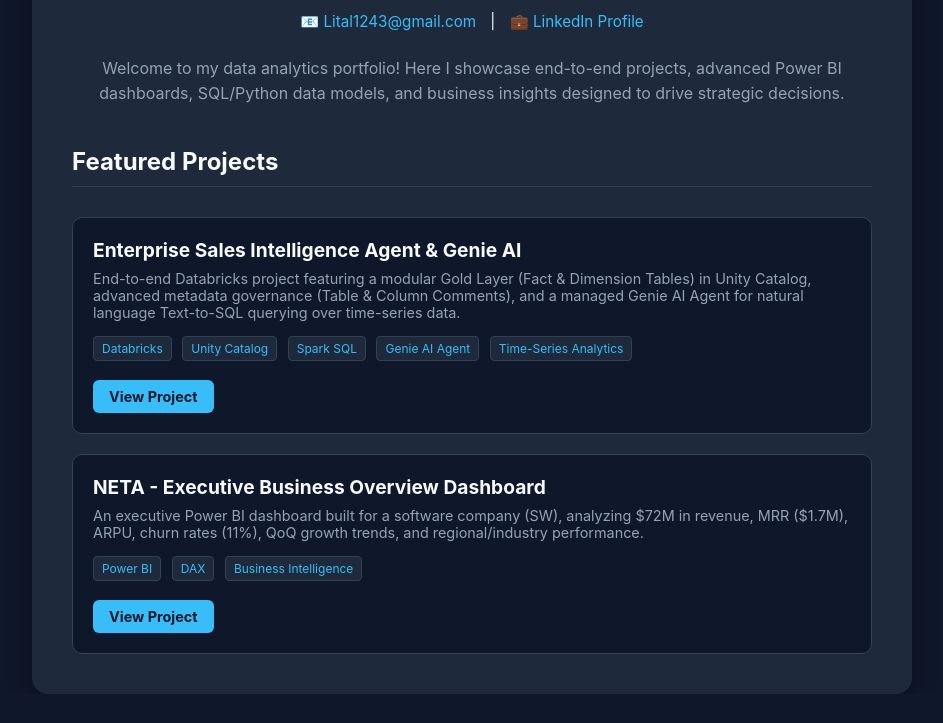
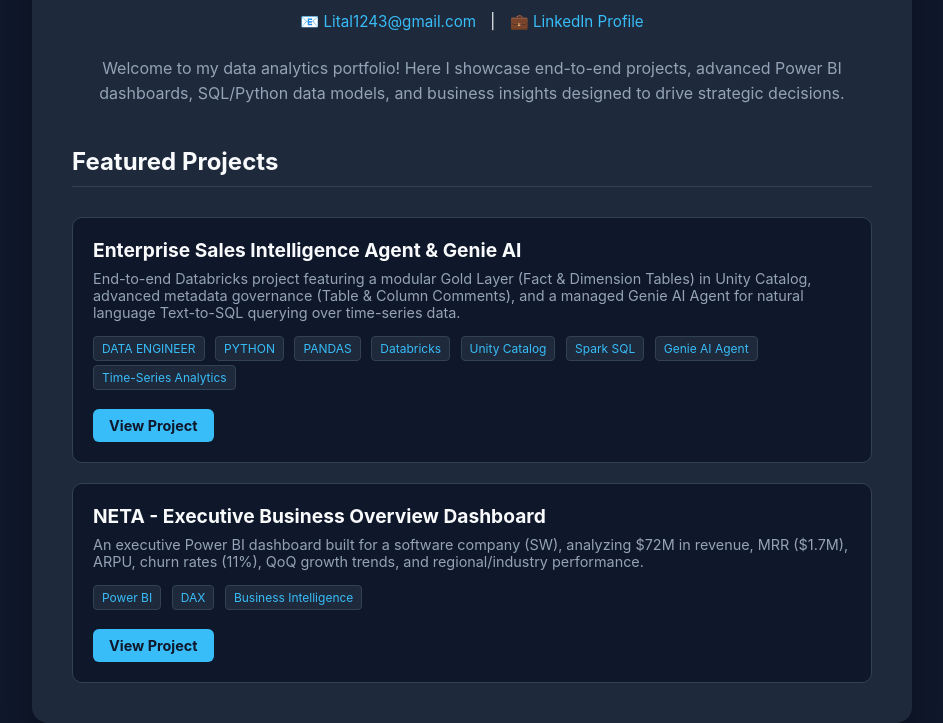
Before and after one commit to lital1243-art/lital1243-art.github.io, a plain HTML site: page index.html in a window 1280 px wide. Shown: the part 148-871 px from the top of the page, without its empty margins (168-1111 px from the left). Before the commit the page ends 842 px from the top, so only its background shows below. Drawn offline with Linux system fonts and the light colour scheme.

Commit message:
Update index.html

```diff
--- a/index.html
+++ b/index.html
@@ -148,6 +148,9 @@
                     End-to-end Databricks project featuring a modular Gold Layer (Fact & Dimension Tables) in Unity Catalog, advanced metadata governance (Table & Column Comments), and a managed Genie AI Agent for natural language Text-to-SQL querying over time-series data.
                 </div>
                 <div class="tech-stack">
+                    <span>DATA ENGINEER</span>
+                    <span>PYTHON</span>
+                    <span>PANDAS</span>
                     <span>Databricks</span>
                     <span>Unity Catalog</span>
                     <span>Spark SQL</span>
```
